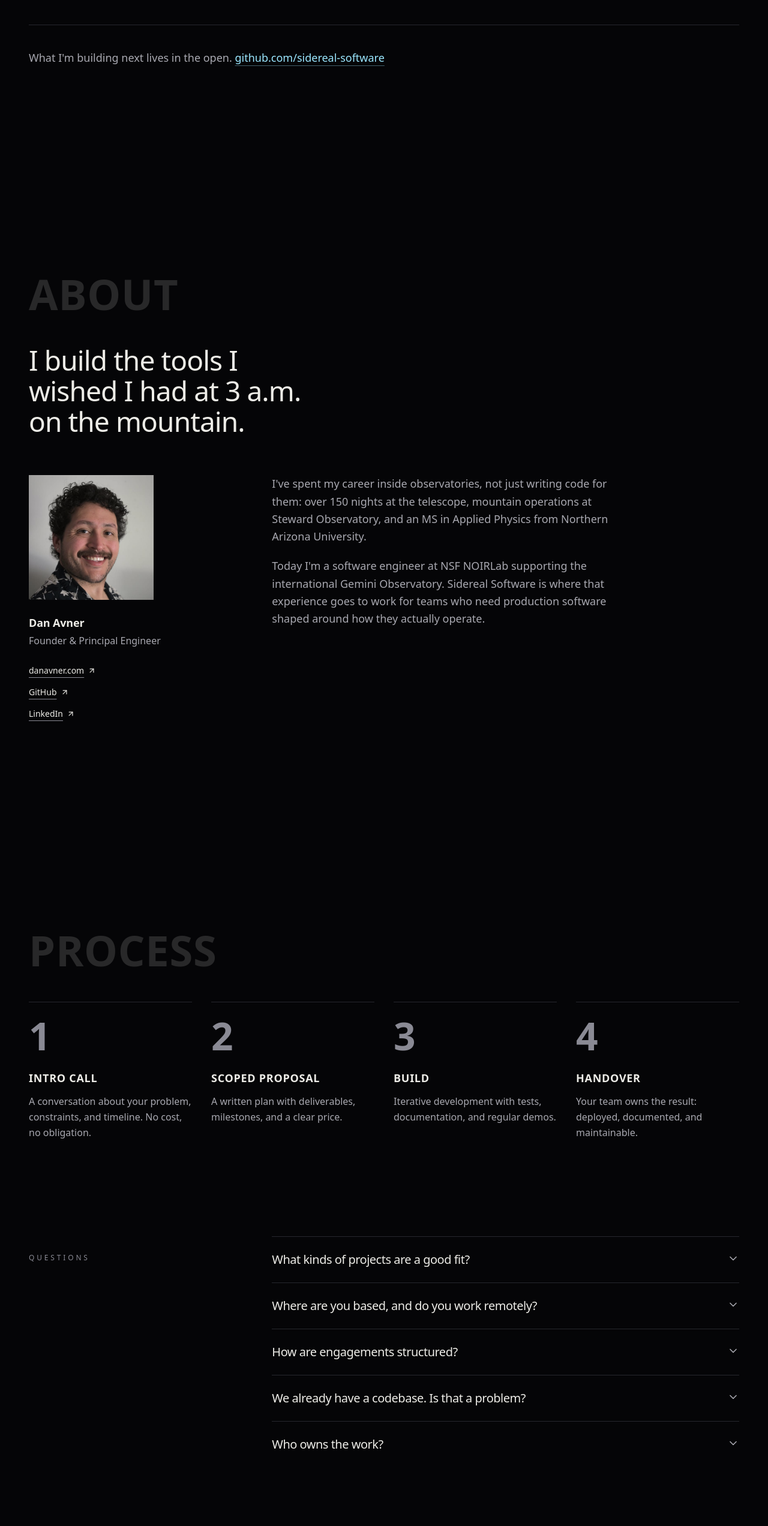
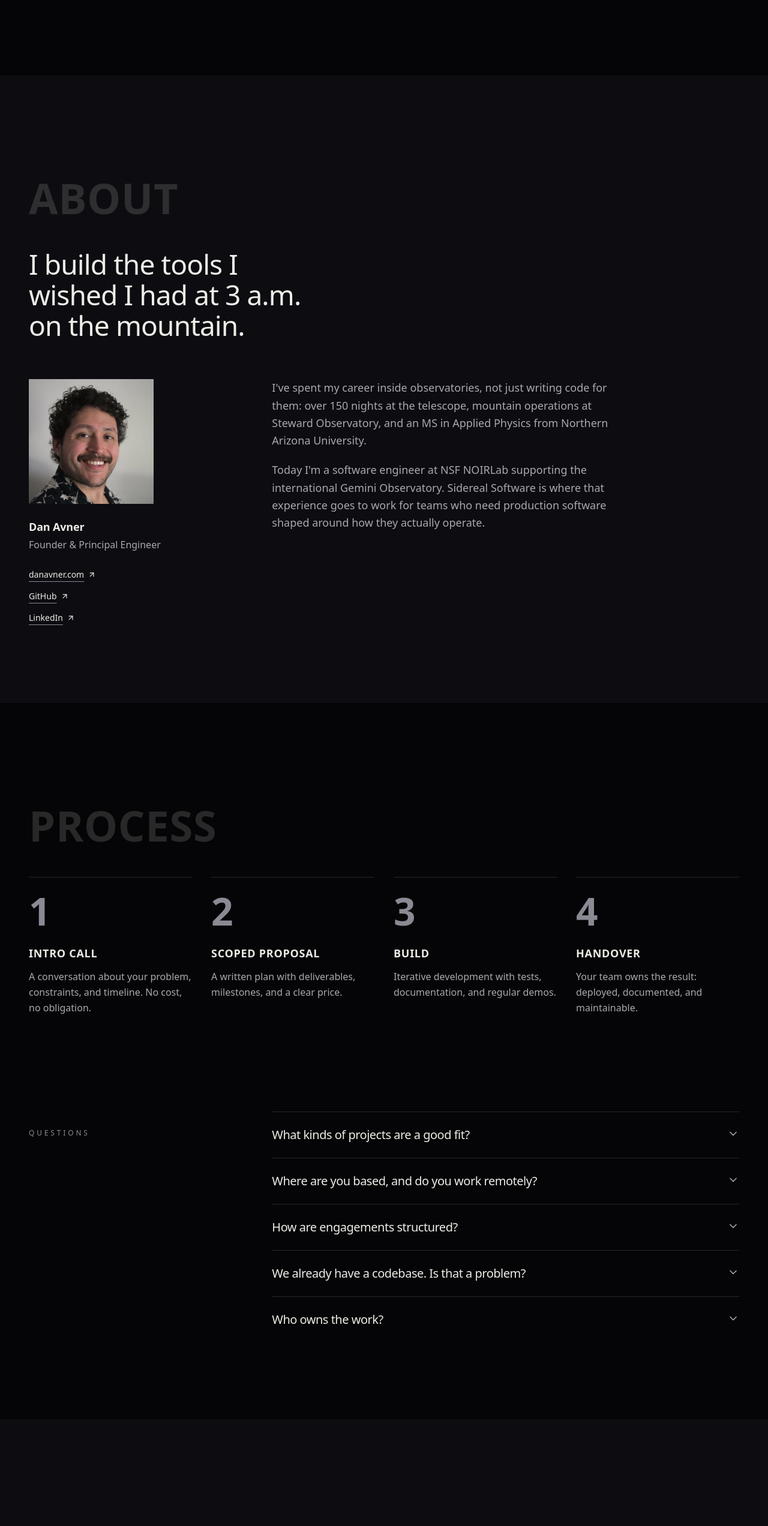
Before and after one commit to sidereal-software/sidereal-software.github.io, a React (Vite) app: page / in a window 1280 px wide. Shown: the part 7509-10053 px from the top of the page at 60% size. Built offline with nearby package versions, Linux system fonts and the light colour scheme; a web font is replaced by a local one.

Commit message:
feat(site): alternate section bands with equal padding

```diff
--- a/src/components/sections/about.tsx
+++ b/src/components/sections/about.tsx
@@ -14,7 +14,7 @@ export function About() {
     <section
       id="about"
       aria-label="About"
-      className="section-y scroll-mt-16 overflow-x-clip">
+      className="section-y bg-band scroll-mt-16 overflow-x-clip">
       <div className="page-gutter">
         <Monument>About</Monument>
 
--- a/src/components/sections/contact.tsx
+++ b/src/components/sections/contact.tsx
@@ -28,7 +28,7 @@ export function Contact() {
   const email = `${EMAIL_USER}@${EMAIL_DOMAIN}`
 
   return (
-    <section id="contact" className="section-y scroll-mt-16">
+    <section id="contact" className="section-y bg-band scroll-mt-16">
       <div className="page-gutter">
         <Monument>Start a project</Monument>
 
--- a/src/components/sections/services.tsx
+++ b/src/components/sections/services.tsx
@@ -50,7 +50,7 @@ const stack = [
 
 export function Services() {
   return (
-    <section id="services" className="section-y scroll-mt-16">
+    <section id="services" className="section-y bg-band scroll-mt-16">
       <div className="page-gutter">
         <Monument>Services</Monument>
 
--- a/src/components/site-footer.tsx
+++ b/src/components/site-footer.tsx
@@ -6,7 +6,7 @@ const linkClass =
 
 export function SiteFooter() {
   return (
-    <footer className="border-border border-t">
+    <footer>
       <div className="page-gutter py-16">
         <div className="flex flex-col gap-8 md:flex-row md:items-end md:justify-between">
           <div className="flex items-center gap-4">
--- a/src/index.css
+++ b/src/index.css
@@ -23,6 +23,7 @@
   --color-input: var(--input);
   --color-ring: var(--ring);
   --color-dim: var(--dim);
+  --color-band: var(--band);
   --radius-xs: var(--radius);
   --radius-sm: var(--radius);
   --radius-md: var(--radius);
@@ -34,11 +35,12 @@
   --font-display: 'Unbounded Variable', ui-sans-serif, system-ui, sans-serif;
 }
 
-/* Dark-only; every text color passes WCAG AA on --background. */
+/* Dark-only; every text color passes WCAG AA on --background and --band. */
 :root {
   color-scheme: dark;
   --radius: 0rem;
   --background: #050507;
+  --band: #0c0c11;
   --foreground: #edece7;
   --card: #0c0d10;
   --card-foreground: #edece7;
@@ -64,7 +66,7 @@
 }
 
 @utility section-y {
-  @apply pt-20 pb-16 md:pt-48 md:pb-28;
+  @apply py-18 md:py-32;
 }
 
 @utility label-heading {
```
Also changed, not shown: .impeccable/design.json, 2 other files (tests, documents, lock files or other folders).
